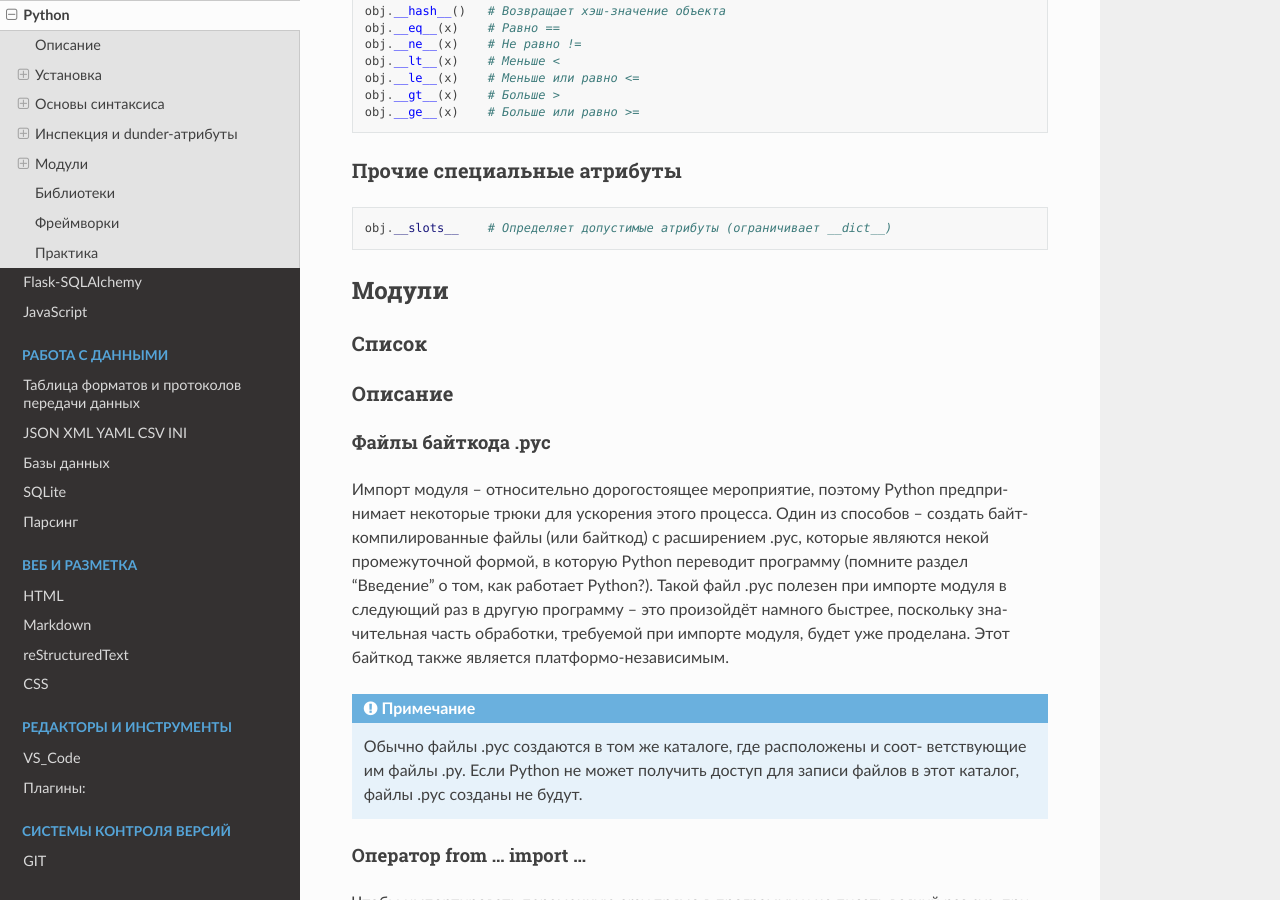
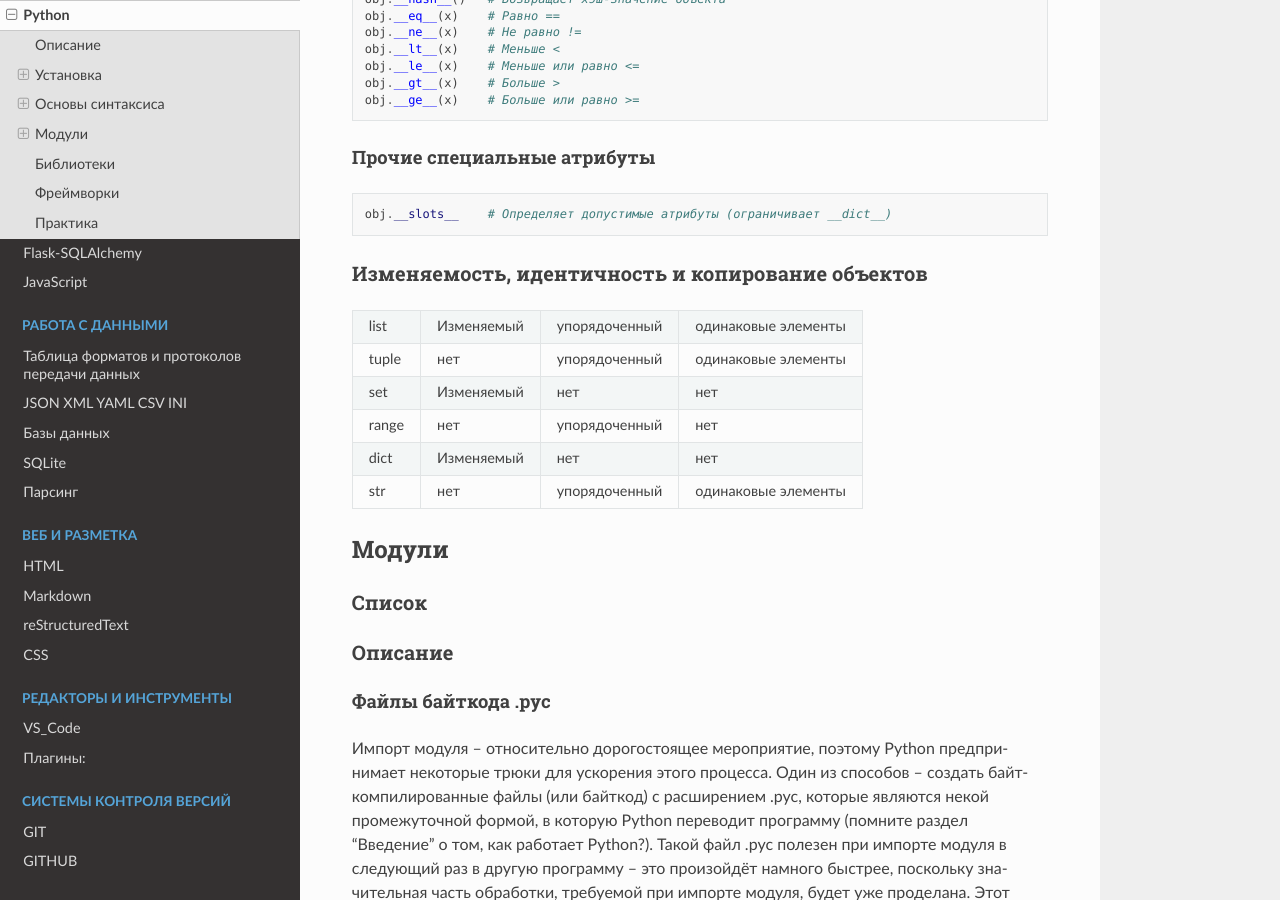
Before and after one commit to NMSprog/5_ITL, a Sphinx documentation site: the page built from source/Python/Python.rst, in a window 1280 px wide and 900 px high, scrolled down 36543 px. Built offline with Sphinx 7.4.7 and the Read the Docs theme 3.1.0, drawn with Linux system fonts in a browser that asks for light colours.

Commit message:
09.11.25 добовление в Python

```diff
--- a/source/Python/Python.rst
+++ b/source/Python/Python.rst
@@ -1746,10 +1746,10 @@
 ---------
 
 Инспекция и dunder-атрибуты
-===========================
+---------------------------
 
 Инспекция объектов (Introspection)
-----------------------------------
+^^^^^^^^^^^^^^^^^^^^^^^^^^^^^^^^^^
 
 .. code:: python
 
@@ -1767,7 +1767,7 @@
     print(getsizeof(obj))       # Альтернатива — учитывает служебную информацию
 
 Информация о классах и наследовании
------------------------------------
+^^^^^^^^^^^^^^^^^^^^^^^^^^^^^^^^^^^
 
 .. code:: python
 
@@ -1777,7 +1777,7 @@
     print(MyClass.__name__)          # Имя класса
 
 Магические методы (Dunder methods)
-----------------------------------
+^^^^^^^^^^^^^^^^^^^^^^^^^^^^^^^^^^
 
 Строковые представления
 
@@ -1800,15 +1800,29 @@
 
 
 Прочие специальные атрибуты
----------------------------
+^^^^^^^^^^^^^^^^^^^^^^^^^^^
 
 .. code:: python
 
     obj.__slots__    # Определяет допустимые атрибуты (ограничивает __dict__)
 
 
-
-
+Изменяемость, идентичность и копирование объектов
+-------------------------------------------------
+
++-------+------------+------------------+---------------------+
+| list  | Изменяемый |  упорядоченный   | одинаковые элементы |
++-------+------------+------------------+---------------------+
+| tuple |     нет    |  упорядоченный   | одинаковые элементы |
++-------+------------+------------------+---------------------+
+| set   | Изменяемый |       нет        |         нет         |
++-------+------------+------------------+---------------------+
+| range |     нет    |  упорядоченный   |         нет         |
++-------+------------+------------------+---------------------+
+| dict  | Изменяемый |       нет        |         нет         |
++-------+------------+------------------+---------------------+
+| str   |     нет    |  упорядоченный   | одинаковые элементы |
++-------+------------+------------------+---------------------+
 
 
 Модули
```
